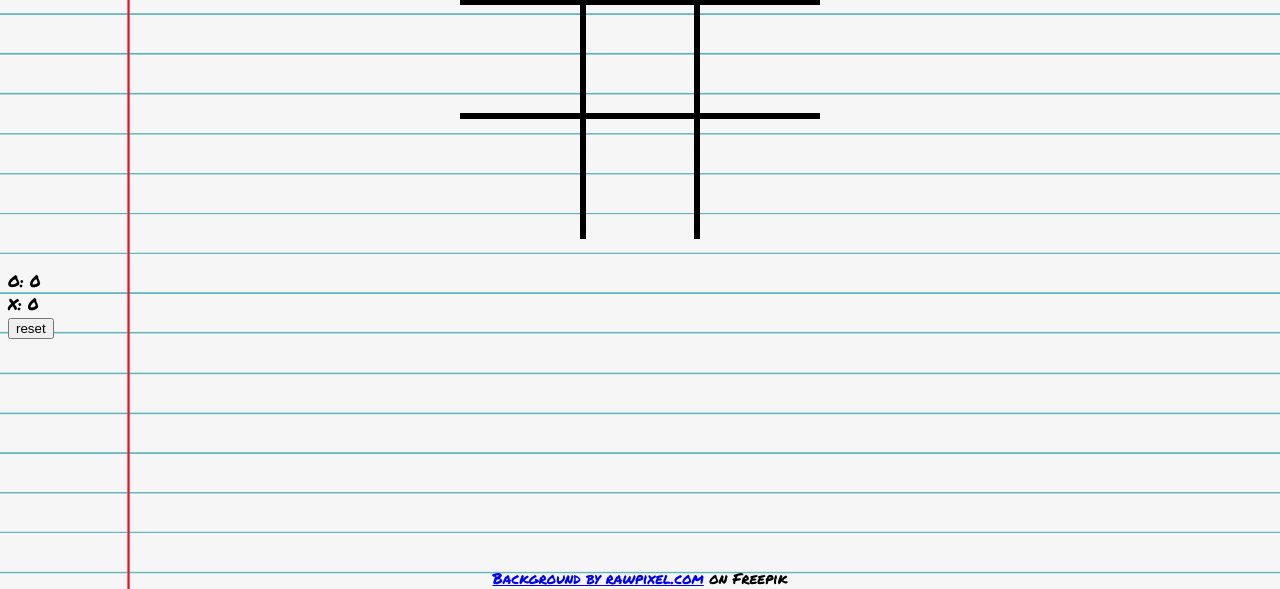
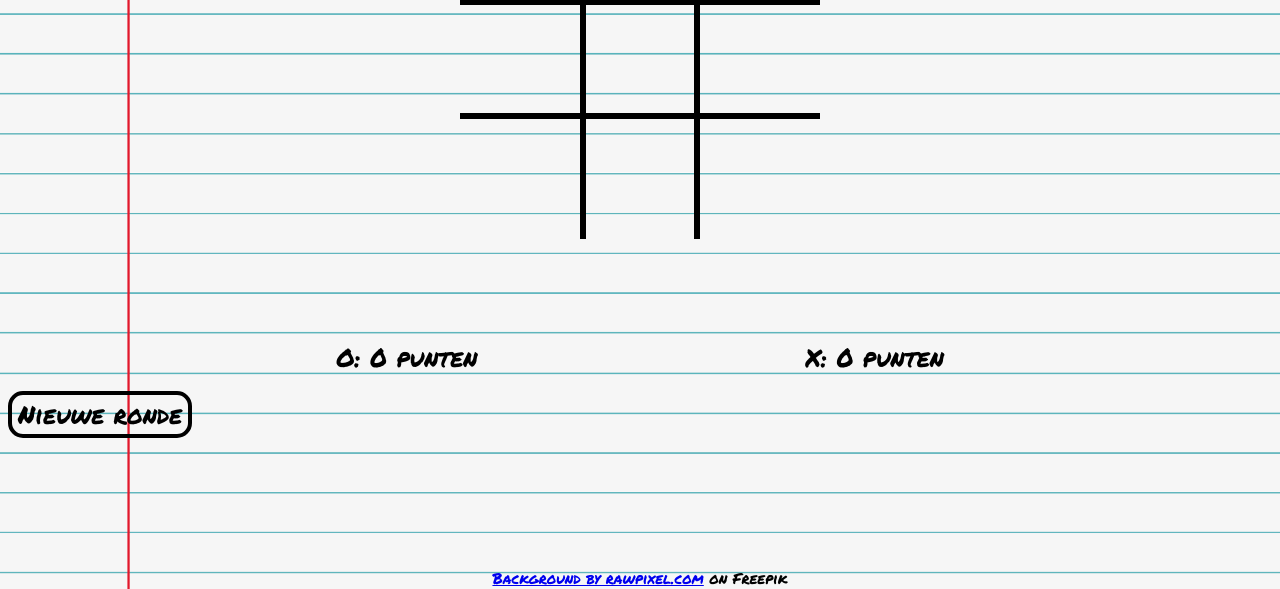
Before and after one commit to bozejuf/boter-kaas-en-eieren, a Flask app: page / in a window 1280 px wide. Shown: the part 211-800 px from the top of the page. Run offline with Flask 3, Linux system fonts and the light colour scheme.

Commit message:
bug fixed where tie was counted as win + css changes

```diff
--- a/static/styles.css
+++ b/static/styles.css
@@ -48,6 +48,34 @@ h1 {
   padding-top: 30px;
   font-size: 40px;
   text-align: center;
+  height: 40px;
+}
+
+#scores {
+  margin-top: 30px;
+  display: flex;
+  justify-content: space-evenly;
+  font-size: 25px;
+
+}
+
+#newRound {
+  font-family: "Permanent Marker", cursive;
+  font-size: 25px;
+  border-style: solid;
+  border-color: black;
+  border-width: 4px;
+  border-radius: 15px;
+  background-color: transparent;
+  margin-top: 15px;
+}
+
+#newRound:hover {
+  background-color: rgba(128, 128, 128, 0.286);
+}
+
+#newRound:active {
+  background-color: transparent;
 }
 
 footer {
--- a/templates/index.html
+++ b/templates/index.html
@@ -29,10 +29,10 @@
       </div>
       <div id="winner"></div>
       <div id="scores">
-        <div id="scoreO">O: 0</div>
-        <div id="scoreX">X: 0</div>
+        <div id="scoreO">O: 0 punten</div>
+        <div id="scoreX">X: 0 punten</div>
       </div>
-      <button onclick="newRound()">reset</button>
+      <button id="newRound" onclick="newRound()">Nieuwe ronde</button>
       <footer><a href="https://www.freepik.com/free-vector/blank-white-notepaper-design-vector_24382364.htm#query=notebook%20paper%20texture&position=3&from_view=keyword&track=ais_user&uuid=feceef04-9991-4ea4-a619-32eaefc86829">Background by rawpixel.com</a> on Freepik</footer>
       <script>
         let positions = {};
@@ -68,9 +68,10 @@
               document.getElementById("winner").innerHTML = `${positions[combo[0]]} wint!`;
               winner = true;
               keepScore(positions[combo[0]]);
+              return;
             }
           // If no winner has been determined in round 9, it is a tie.
-            else if (round === 9)
+            if (round === 9)
             {
               document.getElementById("winner").innerHTML = "Gelijkspel!";
             }
@@ -102,11 +103,21 @@
         function keepScore(winningPlayer) {
           if (winningPlayer === "O") {
             scoreO += 1;
-            document.getElementById("scoreO").innerHTML = `O: ${scoreO}`;
+            if (scoreO === 1) {
+              document.getElementById("scoreO").innerHTML = `O: ${scoreO} punt`;
+            }
+            else {
+              document.getElementById("scoreO").innerHTML = `O: ${scoreO} punten`;
+            }
           }
           else if (winningPlayer === "X") {
             scoreX += 1;
-            document.getElementById("scoreX").innerHTML = `X: ${scoreX}`;
+            if (scoreX === 1) {
+              document.getElementById("scoreX").innerHTML = `X: ${scoreX} punt`;
+            }
+            else {
+              document.getElementById("scoreX").innerHTML = `X: ${scoreX} punten`;
+            }
           }
         }
 
```
